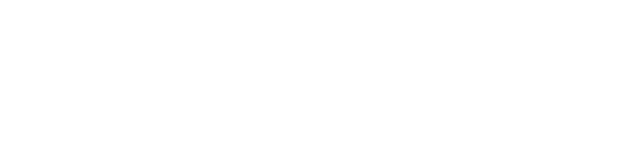
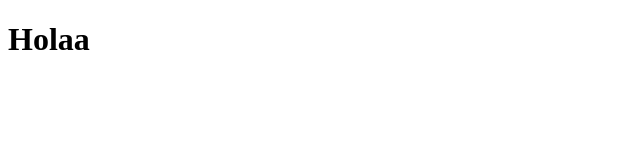
Before and after one commit to Michel923-cmd/clasesejemplo, a plain HTML site: page clases/index.html in a window 1280 px wide. Shown: the whole page, without its empty margins (0-640 px from the left). Drawn offline with Linux system fonts and the light colour scheme.

Commit message:
segundo cambio

```diff
--- a/clases/index.html
+++ b/clases/index.html
@@ -6,6 +6,6 @@
     <title>Document</title>
 </head>
 <body>
-
+    <h1>Holaa</h1>
 </body>
 </html>
--- /dev/null
+++ b/clases/index.js
@@ -0,0 +1 @@
+console.log("holaaaaaaaaa")
```
